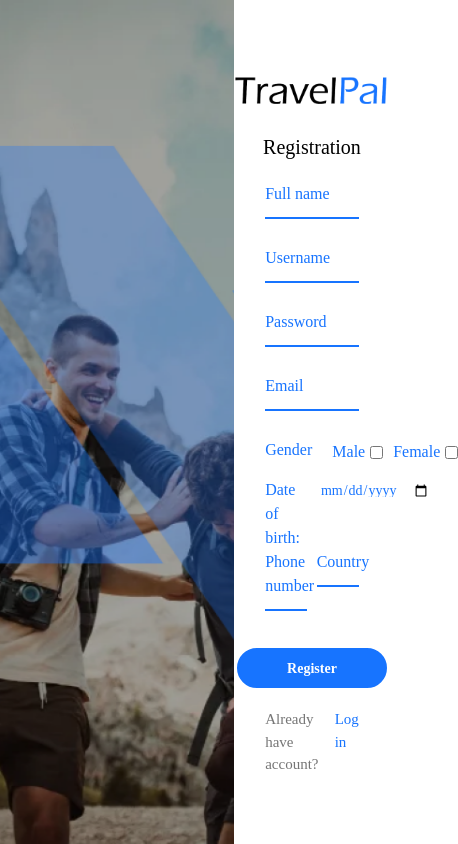
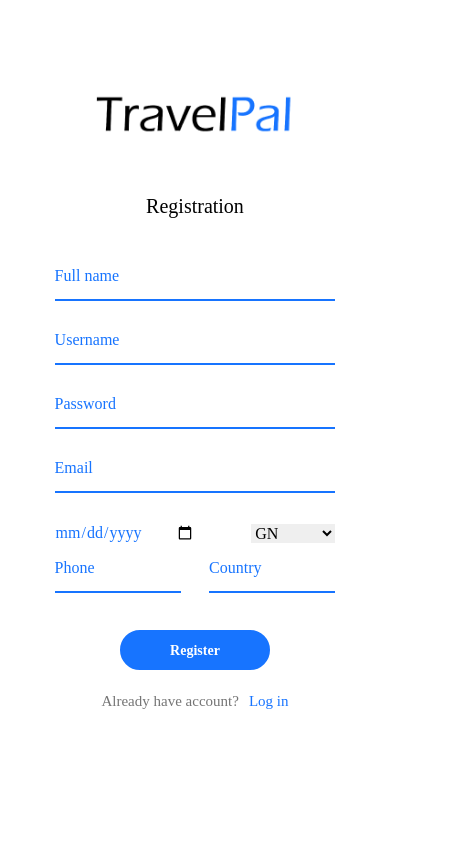
Before and after one commit to mr-am2k/travelpal, a React (Create React App) app in the folder frontend/: page /registration in a window 390 px wide. Shown: the whole page, 458 px wide, since content can reach past the window. Built offline with nearby package versions, Linux system fonts and the light colour scheme.

Commit message:
registration and login form responsive

```diff
--- a/frontend/src/pages/Login.js
+++ b/frontend/src/pages/Login.js
@@ -48,13 +48,13 @@ const Login = () => {
     <div className="w-screen h-screen flex items-center justify-center">
       <div
         data-aos="fade-up"
-        className="w-[40%] h-[50%] flex flex-col items-center justify-around"
+        className="md:w-[40%] w-[80%] h-[50%] flex flex-col items-center justify-around"
       >
         <img src={logo} className="w-[200px]" alt="#" />
-        <h2 className="text-[20px]">Login</h2>
+        <h2 className="text-[18px] md:text-[20px] pb-[20px]">Login</h2>
 
         <form
-          className="w-[50%] h-[50%] flex flex-col items-center justify-around"
+          className="w-[60%] md:w-[50%] h-[80%] md:h-[50%] flex flex-col items-center justify-around"
           onSubmit={handleLogin}
         >
           <div className="flex flex-col w-[100%] justify-end">
@@ -100,7 +100,7 @@ const Login = () => {
       </div>
       <div
         data-aos="fade-in"
-        className="w-[60%] h-screen"
+        className="w-[60%] h-screen md:block hidden"
         style={{
           backgroundImage: `url(${img})`,
           backgroundRepeat: "no-repeat",
--- a/frontend/src/pages/Registration.js
+++ b/frontend/src/pages/Registration.js
@@ -46,7 +46,7 @@ const Registration = () => {
     <div className="w-screen h-screen flex items-center justify-center">
       <div
         data-aos="fade"
-        className="w-[60%] h-screen"
+        className="w-[60%] md:block hidden h-screen"
         style={{
           backgroundImage: `url(${img})`,
           backgroundRepeat: "no-repeat",
@@ -55,14 +55,14 @@ const Registration = () => {
         }}
       ></div>
       <div
-        className="w-[40%] h-[80%] flex flex-col items-center justify-around mb-[70px]"
+        className="md:w-[40%] w-[80%] h-[80%] flex flex-col items-center justify-around mb-[70px]"
         data-aos="fade"
       >
         <img src={logo} className="w-[200px]" alt="#" />
         <h2 className="text-[20px] pb-[20px]">Registration</h2>
 
         <form
-          className="w-[60%]  flex flex-col items-center justify-around"
+          className="md:w-[60%] sm:w-[70%] w-[90%] flex flex-col items-center justify-around"
           onSubmit={handleRegistration}
         >
           <div className="flex flex-col w-[100%]">
@@ -103,37 +103,26 @@ const Registration = () => {
             </div>
           </div>
 
-          <div className="flex w-[100%]">
-            <label className="text-[#1774FF]">Gender</label>
-            <div className="h-[40px] flex pb-[12px] pl-[20px] items-center">
-              <p className="pr-[5px] text-[#1774FF]">Male</p>
-              <input
-                type="checkbox"
-                ref={gender}
-                className="border-b-2 border-[#1774FF] bg-transparent outline-0 h-[13px] focus:h-[20px] text-[12px] focus:h-[30px] focus:text-[15px] transition-all"
-              />
-              <p className="pl-[10px] pr-[5px] text-[#1774FF]">Female</p>
-              <input
-                type="checkbox"
-                id="vehicle1"
-                name="vehicle1"
-                value="Bike"
-              ></input>
-            </div>
+          <div className="flex w-[100%] items-center justify-between pb-[10px]">
+            <input type="date" ref={age} className="text-[#1774FF] w-[140px]" />
+
+            <select
+              ref={gender}
+              name="Gender"
+              required
+              className="p-0 m-0 w-[30%]"
+            >
+              <option value="none" selected disabled hidden>
+                GN
+              </option>
+              <option value="male">Male</option>
+              <option value="female">Female</option>
+            </select>
           </div>
-          <div className="flex w-[100%]">
-            <label className="text-[#1774FF]">Date of birth:</label>
-            <div className="h-[40px]">
-              <input
-                type="date"
-                ref={age}
-                className="text-[#1774FF] order-b-2 border-[#1774FF] bg-transparent outline-0 h-[13px] focus:h-[20px] text-[14px] pl-[20px]"
-              />
-            </div>
-          </div>
+
           <div className="flex w-[100%] justify-between">
             <div className="flex flex-col w-[45%]">
-              <label className="text-[#1774FF]">Phone number</label>
+              <label className="text-[#1774FF]">Phone</label>
               <div className="h-[40px] flex flex-col">
                 <input
                   ref={phoneNumber}
```
